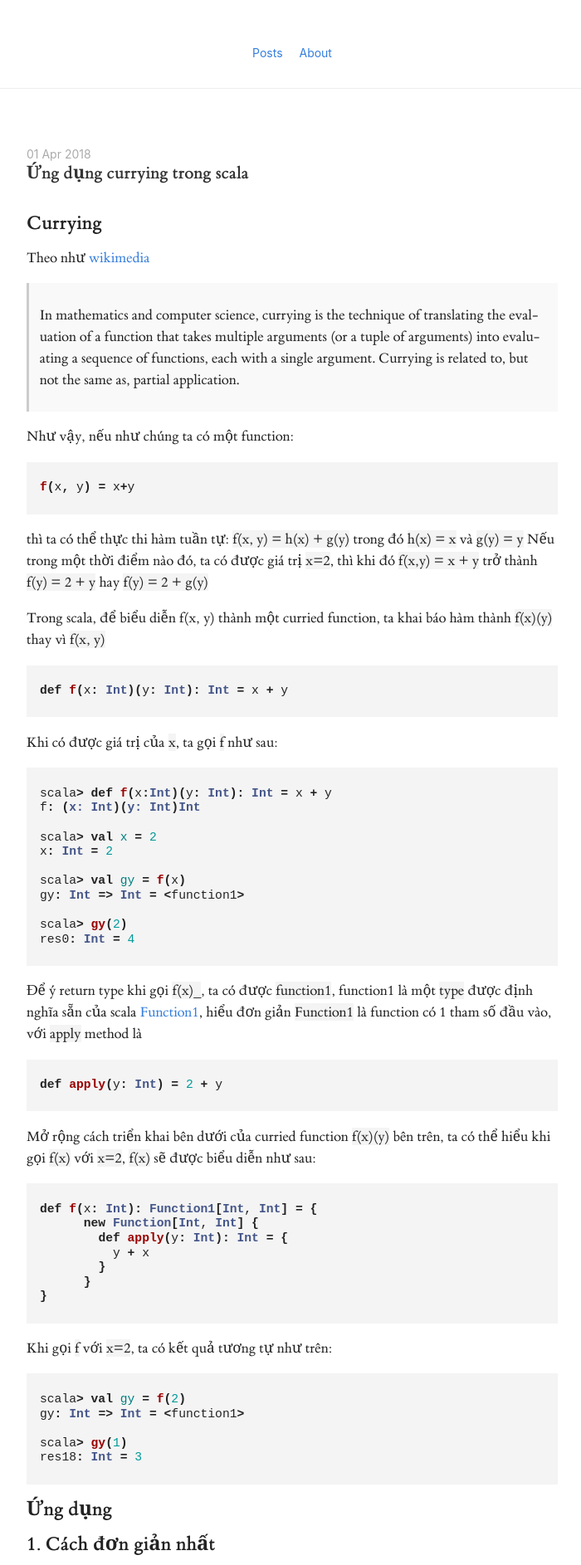
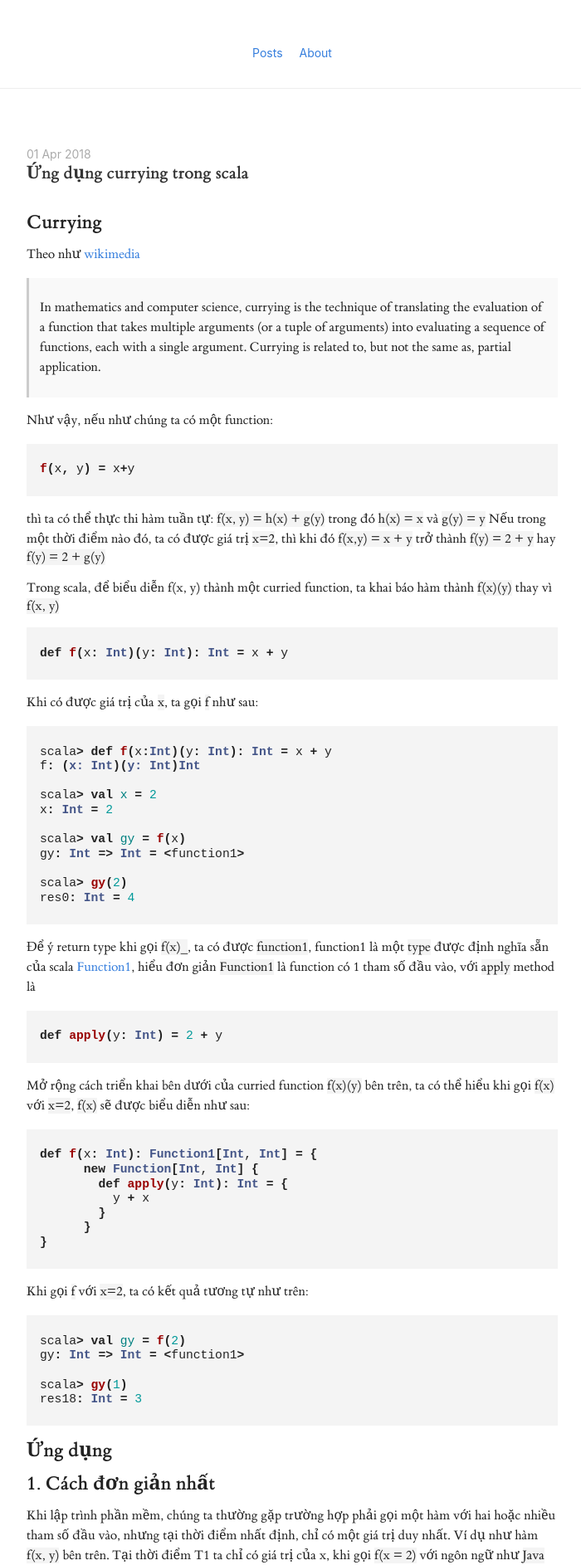
Before and after one commit to whatvn/whatvn.github.io, a Jekyll site: the page built from _posts/2018-04-12-Ung_dung_currying_trong_scala.md, in a window 1280 px wide. Shown: the top 1886 px of the page at 83% size, without its empty margins (288-988 px from the left). Built offline with Jekyll 4.4.1, drawn with Linux system fonts in a browser that asks for light colours; nearby versions of some CDN libraries.

Commit message:
Life is short

```diff
--- a/_layouts/default.html
+++ b/_layouts/default.html
@@ -13,7 +13,7 @@
   </head>
   <body class="lh-copy dark-gray pa0 f6 sans-serif bg-white">
     <br>
-    <div class="mw8 bg-white center br2-ns">
+    <div class=" bg-white br2-ns">
         {% if page.title == null %}
         <div id="joke" class="joke lh-title f5 mw5 mw7-ns pa3 ph5-ns">
           <script>
@@ -25,7 +25,7 @@
           </script>
         </div>
         {% endif %}
-      <div class="mw8 bg-white center br2-ns">
+      <div class="mw100 bg-white center br2-ns">
         <nav class="bb b--light-gray pv4 mh2 pv1 tc" aria-label="Main">
             <!-- <a class="link blue hover-mid-gray mh2 pv1" href="{{ site.url }}">
                 <p>{{ site.title }}</p>
--- a/stylesheets/style.css
+++ b/stylesheets/style.css
@@ -3,7 +3,7 @@
 .bg-super-white {
   font-family: 'Lucida Sans Unicode',  'Merriweather', monospace;
   /* font-family: 'Lucida Sans Unicode',  'Palatino'; */
-  font-size: 13pt;
+  font-size: 12pt;
   background: #f9f9f9;
 }
 .top-50 { top: 50% }
@@ -19,34 +19,34 @@
 .footer-text { font-size: 10px;}
 
 
-.summary { font-size: 13pt; margin-bottom: 14px; border-bottom-width: 1px;}
+.summary { font-size: 12pt; margin-bottom: 14px; border-bottom-width: 1px;}
 /* Markdown styles */
 
 .markdown-body {
-  font-size: 13pt;
+  font-size: 12pt;
   line-height: 150%;
   hyphens: auto;
-  font-family: et-book, Palatino, "Palatino Linotype", "Palatino LT STD", "Book Antiqua", Georgia, serif;
+  font-family: Avenir, et-book, Palatino, "Palatino Linotype", "Palatino LT STD", "Book Antiqua", Georgia, serif;
   color: #222222;
   font-weight: 400;
 }
 .markdown-body a {
-  font-size: 13pt;
+  font-size: 12pt;
 
-  font-family: et-book, Palatino, "Palatino Linotype", "Palatino LT STD", "Book Antiqua", Georgia, serif;
+  font-family: Avenir, et-book, Palatino, "Palatino Linotype", "Palatino LT STD", "Book Antiqua", Georgia, serif;
   text-rendering: optimizeLegibility;
   text-decoration: none;
   color: #357edd;
 }
 .markdown-body .highlighter-rouge {
-  font-size: 13pt;
+  font-size: 12pt;
 
-  font-family: et-book, Palatino, "Palatino Linotype", "Palatino LT STD", "Book Antiqua", Georgia, serif;
+  font-family: Avenir, et-book, Palatino, "Palatino Linotype", "Palatino LT STD", "Book Antiqua", Georgia, serif;
   text-rendering: optimizeLegibility;
   /* padding: .25rem .5rem; */
 }
 .markdown-body pre {
-  font-family: et-book, Palatino, "Palatino Linotype", "Palatino LT STD", "Book Antiqua", Georgia, serif;
+  font-family: Avenir, et-book, Palatino, "Palatino Linotype", "Palatino LT STD", "Book Antiqua", Georgia, serif;
   text-rendering: optimizeLegibility;
 
   /* margin: 0; */
@@ -54,19 +54,19 @@
 }
 .markdown-body > .highlighter-rouge,
 .markdown-body > blockquote {
-  font-family: et-book, Palatino, "Palatino Linotype", "Palatino LT STD", "Book Antiqua", Georgia, serif;
+  font-family: Avenir, et-book, Palatino, "Palatino Linotype", "Palatino LT STD", "Book Antiqua", Georgia, serif;
   /* font-family: 'Lucida Sans Unicode',  'Palatino'; */
   text-rendering: optimizeLegibility;
-  font-size: 13pt;
+  font-size: 12pt;
 
   padding: .5rem 1rem;
   margin: 0 ;
 }
 .markdown-body > hr {
-  font-family: et-book, Palatino, "Palatino Linotype", "Palatino LT STD", "Book Antiqua", Georgia, serif;
+  font-family: Avenir, et-book, Palatino, "Palatino Linotype", "Palatino LT STD", "Book Antiqua", Georgia, serif;
   /* font-family: 'Lucida Sans Unicode',  'Palatino'; */
   text-rendering: optimizeLegibility;
-  font-size: 13pt;
+  font-size: 12pt;
 
   margin: 2em -4rem;
   border: 0;
```
Also changed, not shown: 1 other file.
